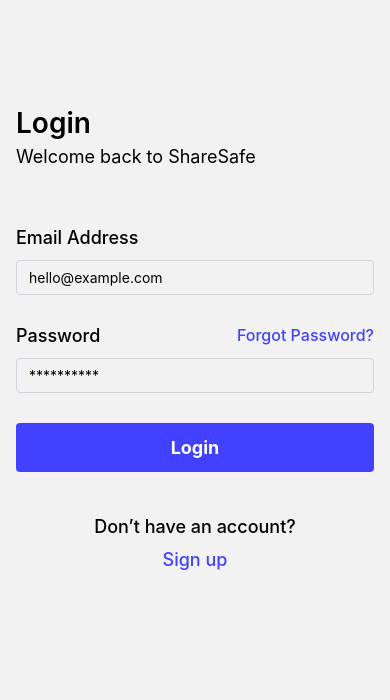
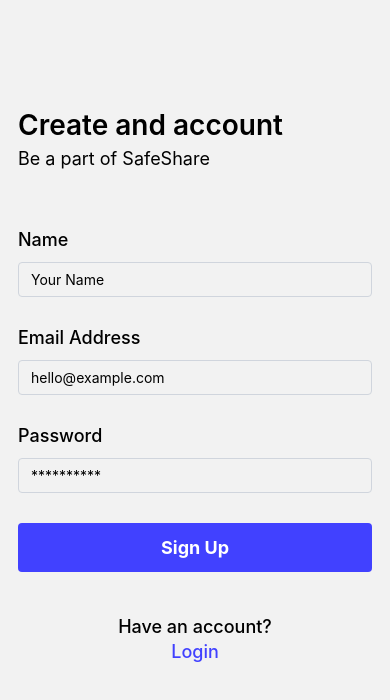
Before and after one commit to G2-FINAL-YEAR-PROJECT/ShareSafe, a React Native app: screen /Register in a window 390 px wide. Shown: the top 700 px of the page. Built offline with nearby package versions, Linux system fonts and the light colour scheme.

Commit message:
feat: add Register screen

```diff
--- a/constants/globalStyles.js
+++ b/constants/globalStyles.js
@@ -22,7 +22,7 @@
   },
   // Shared
   container: {
-    padding: 16,
+    padding: 18,
     minHeight: "100%",
   },
   h1: {
@@ -33,6 +33,11 @@
   p: {
     fontSize: 18,
     fontWeight: "400",
+  },
+  h5: {
+    fontSize: 18,
+    fontWeight: "500",
+    marginBottom: 4,
   },
   label: {
     fontSize: 18,
--- a/navigation/AppNavigator.js
+++ b/navigation/AppNavigator.js
@@ -1,6 +1,7 @@
 import React from "react";
+import { createNativeStackNavigator } from "@react-navigation/native-stack";
 import LoginScreen from "../screens/auth/LoginScreen";
-import { createNativeStackNavigator } from "@react-navigation/native-stack";
+import RegisterScreen from "../screens/auth/RegisterScreen";
 
 const Stack = createNativeStackNavigator();
 
@@ -8,6 +9,7 @@
   return (
     <Stack.Navigator initialRouteName="Login" screenOptions={{ headerShown: false }}>
       <Stack.Screen name="Login" component={LoginScreen} />
+      <Stack.Screen name="Register" component={RegisterScreen} />
     </Stack.Navigator>
   );
 };
--- a/screens/auth/LoginScreen.js
+++ b/screens/auth/LoginScreen.js
@@ -3,7 +3,7 @@
 import { globalStyles } from "../../constants";
 import styles from "./styles";
 
-const LoginScreen = () => {
+const LoginScreen = ({ navigation }) => {
   return (
     <View style={globalStyles.container}>
       <View style={styles.header}>
@@ -19,7 +19,10 @@
       <View style={styles.formGroup}>
         <View style={globalStyles.flex}>
           <Text style={globalStyles.label}>Password</Text>
-          <Text style={[globalStyles.link, { fontSize: 16 }]}>Forgot Password?</Text>
+
+          <TouchableOpacity onPress={() => navigation.navigate("Register")}>
+            <Text style={[globalStyles.link, { fontSize: 16 }]}>Forgot Password?</Text>
+          </TouchableOpacity>
         </View>
         <TextInput style={styles.input} secureTextEntry={true} placeholder="**********" />
       </View>
@@ -29,8 +32,11 @@
       </TouchableOpacity>
 
       <View style={{ marginTop: 26, alignItems: "center" }}>
-        <Text style={globalStyles.label}>Don’t have an account?</Text>
-        <Text style={[globalStyles.link]}>Sign up</Text>
+        <Text style={[globalStyles.h5]}>Don’t have an account?</Text>
+
+        <TouchableOpacity onPress={() => navigation.navigate("Register")}>
+          <Text style={[globalStyles.link]}>Sign up</Text>
+        </TouchableOpacity>
       </View>
     </View>
   );
--- /dev/null
+++ b/screens/auth/RegisterScreen.js
@@ -0,0 +1,44 @@
+import { Text, TextInput, TouchableOpacity, View } from "react-native";
+import React from "react";
+import { globalStyles } from "../../constants";
+import styles from "./styles";
+
+const RegisterScreen = ({ navigation }) => {
+  return (
+    <View style={globalStyles.container}>
+      <View style={styles.header}>
+        <Text style={globalStyles.h1}>Create and account</Text>
+        <Text style={globalStyles.p}>Be a part of SafeShare</Text>
+      </View>
+
+      <View style={styles.formGroup}>
+        <Text style={globalStyles.label}>Name</Text>
+        <TextInput style={styles.input} placeholder="Your Name" />
+      </View>
+
+      <View style={styles.formGroup}>
+        <Text style={globalStyles.label}>Email Address</Text>
+        <TextInput style={styles.input} placeholder="hello@example.com" />
+      </View>
+
+      <View style={styles.formGroup}>
+        <Text style={globalStyles.label}>Password</Text>
+        <TextInput style={styles.input} secureTextEntry={true} placeholder="**********" />
+      </View>
+
+      <TouchableOpacity style={styles.button}>
+        <Text style={{ color: "#fff", fontWeight: "bold", fontSize: 18 }}>Sign Up</Text>
+      </TouchableOpacity>
+
+      <View style={{ marginTop: 26, alignItems: "center" }}>
+        <Text style={[globalStyles.h5]}>Have an account?</Text>
+
+        <TouchableOpacity onPress={() => navigation.navigate("Login")}>
+          <Text style={[globalStyles.link]}>Login</Text>
+        </TouchableOpacity>
+      </View>
+    </View>
+  );
+};
+
+export default RegisterScreen;
```
